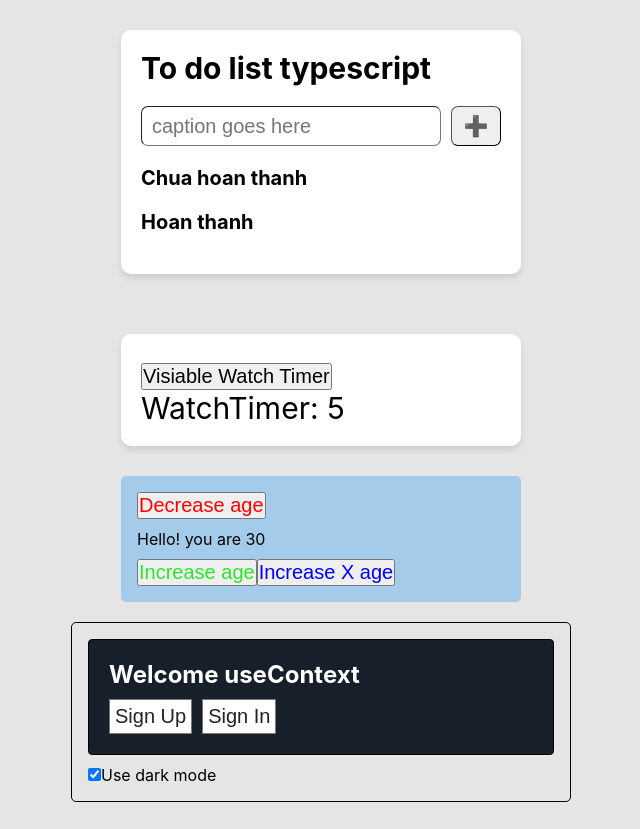
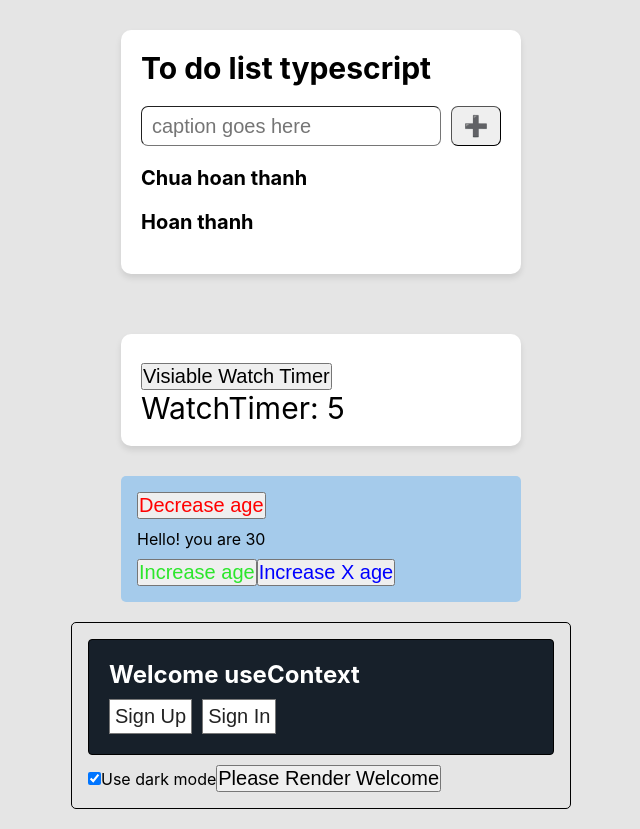
Before and after one commit to anhtuanbui30081997/TodoListTypeScript, a React (Create React App) app: page / in a window 1280 px wide. Shown: the whole page, without its empty margins (319-959 px from the left). Built offline with nearby package versions, Linux system fonts and the light colour scheme.

Commit message:
update useContext and apply useId

```diff
--- a/src/components/Welcome/Welcome.tsx
+++ b/src/components/Welcome/Welcome.tsx
@@ -1,4 +1,4 @@
-import { useState, createContext, useContext } from 'react'
+import React, { useState, createContext, useContext, useId, useMemo, useCallback } from 'react'
 import styles from './welcome.module.scss'
 
 interface ThemeType {
@@ -17,14 +17,28 @@ const ThemeContext = createContext<ThemeType>({
 
 export default function Welcome() {
   const [theme, setTheme] = useState<ThemeType['theme']>({ color: 'dark' })
-  const onChangeTheme = (color: 'light' | 'dark') => {
+  const [, forceRender] = useState({})
+
+  const onChangeTheme = useCallback((color: 'light' | 'dark') => {
     setTheme((prev) => ({ ...prev, color }))
-  }
+  }, [])
+
+  const pleaseRender = () => forceRender({})
+
+  // Note: chu y khong nen gan gia cho value cua useContext la mot object vi khi re render lai component thi se
+  // tao ra mot value moi nen no se gay ra re render o cac component con
+  // cach khac phuc la sd useMemo cho object khoi tao trong value
+
+  const valueContext = useMemo(() => {
+    return { theme, onChangeTheme }
+  }, [theme, onChangeTheme])
+
   return (
     <div className={styles.welcome}>
-      <ThemeContext.Provider value={{ theme, onChangeTheme }}>
+      <ThemeContext.Provider value={valueContext}>
         <Form />
         <Label />
+        <button onClick={pleaseRender}>Please Render Welcome</button>
       </ThemeContext.Provider>
     </div>
   )
@@ -54,11 +68,14 @@ function Button({ children }: { children: React.ReactNode }) {
   return <button className={theme.color === 'dark' ? styles.button_dark : styles.button_light}>{children}</button>
 }
 
-function Label() {
+const Label = React.memo(() => {
   const { theme, onChangeTheme } = useContext(ThemeContext)
+  const id = useId()
+  console.log('render')
   return (
-    <label htmlFor='theme'>
+    <label htmlFor={id}>
       <input
+        id={id}
         type='checkbox'
         checked={theme.color === 'dark'}
         onChange={(e) => onChangeTheme(e.target.checked ? 'dark' : 'light')}
@@ -66,4 +83,4 @@ function Label() {
       Use dark mode
     </label>
   )
-}
+})
--- a/src/components/Welcome/welcome.module.scss
+++ b/src/components/Welcome/welcome.module.scss
@@ -46,3 +46,7 @@
   color: #fff;
   background: rgb(23, 32, 42);
 }
+
+label:hover {
+  cursor: pointer;
+}
```
